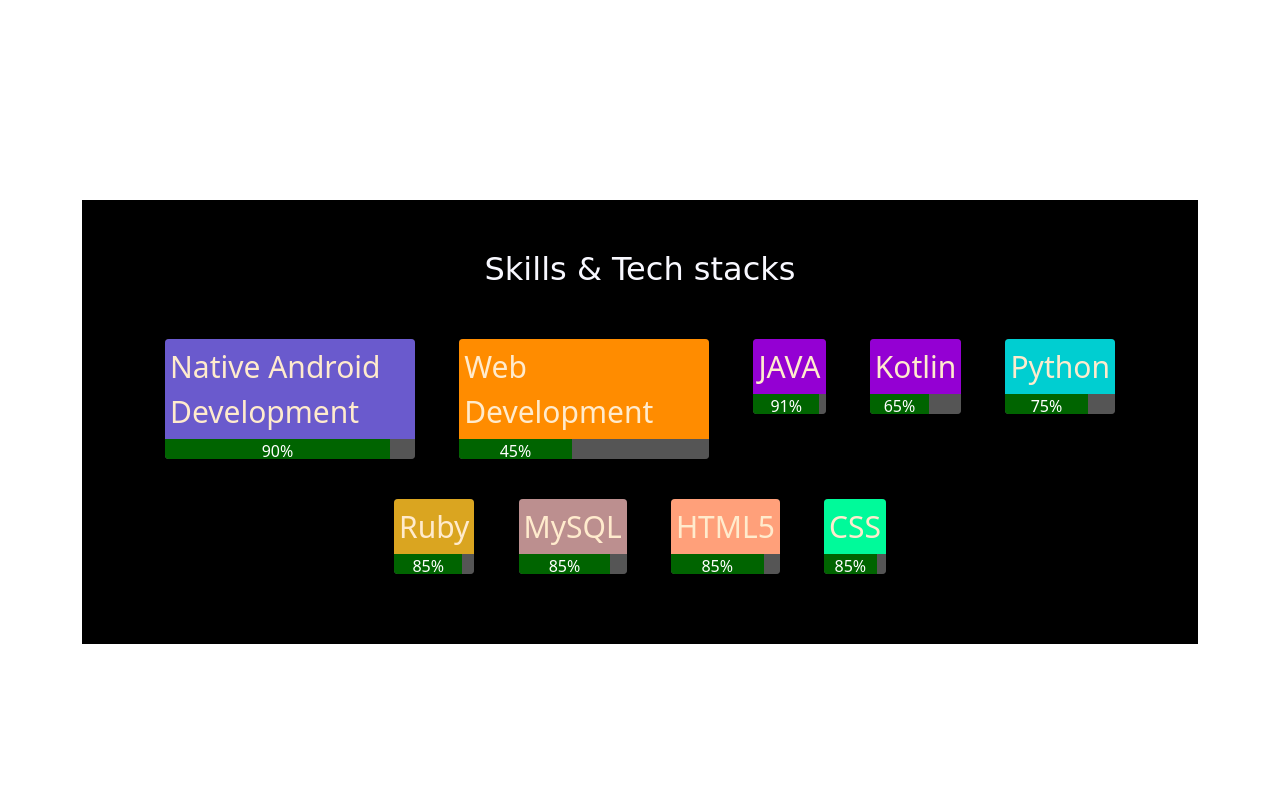
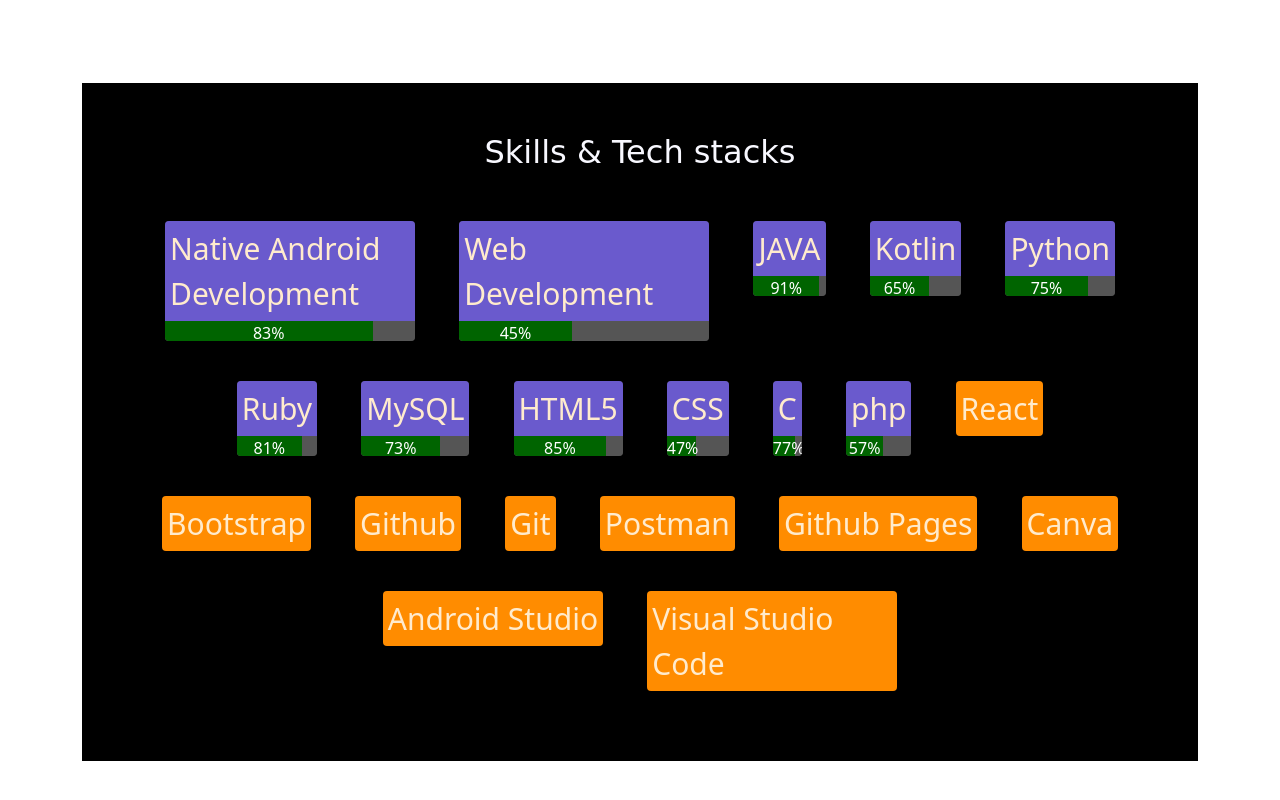
Before and after one commit to dev-divyansh/dev-divyansh-portfolio, a plain HTML site: page index.html in a window 1280 px wide. Shown: the part 1626-2426 px from the top of the page. Drawn offline with nearby package versions, Linux system fonts and the light colour scheme.

Commit message:
Update index.html

```diff
--- a/index.html
+++ b/index.html
@@ -3,7 +3,7 @@
 <head>
 	<meta charset="utf-8">
 	<meta name="viewport" content="width=device-width, initial-scale=-3.0">
-	<title>Divansh Portfolio</title>
+	<title>Divyansh Portfolio</title>
 	<link rel="stylesheet" type="text/css" href="./style.css">
 	<link href="https://cdn.jsdelivr.net/npm/bootstrap@5.0.2/dist/css/bootstrap.min.css" rel="stylesheet" integrity="sha384-EVSTQN3/azprG1Anm3QDgpJLIm9Nao0Yz1ztcQTwFspd3yD65VohhpuuCOmLASjC" crossorigin="anonymous">
 	<script src="https://cdn.jsdelivr.net/npm/bootstrap@5.0.2/dist/js/bootstrap.bundle.min.js" integrity="sha384-MrcW6ZMFYlzcLA8Nl+NtUVF0sA7MsXsP1UyJoMp4YLEuNSfAP+JcXn/tWtIaxVXM" crossorigin="anonymous"></script>
@@ -54,13 +54,13 @@
       <div class="skill" >
         <div class="skill-name" style="background-color: slateblue;"> Native  Android Development </div>
         <div class="skill-bar">
-          <div class="skill-level" style="width: 90%; background-color: darkgreen;">90%</div>
+          <div class="skill-level" style="width: 83%; background-color: darkgreen;">83%</div>
         </div>
       </div>
     </li>
     <li>
       <div class="skill" >
-        <div class="skill-name" style="background-color: darkorange;"> Web Development </div>
+        <div class="skill-name" style="background-color: slateblue;"> Web Development </div>
         <div class="skill-bar">
           <div class="skill-level" style="width: 45%; background-color: darkgreen;">45%</div>
         </div>
@@ -69,7 +69,7 @@
 
     <li>
       <div class="skill" >
-        <div class="skill-name" style="background-color: darkviolet;"> JAVA </div>
+        <div class="skill-name" style="background-color: slateblue;"> JAVA </div>
         <div class="skill-bar">
           <div class="skill-level" style="width: 91%; background-color: darkgreen;">91%</div>
         </div>
@@ -77,7 +77,7 @@
     </li>
     <li>
       <div class="skill" >
-        <div class="skill-name" style="background-color: darkviolet;"> Kotlin</div>
+        <div class="skill-name" style="background-color: slateblue;"> Kotlin</div>
         <div class="skill-bar">
           <div class="skill-level" style="width: 65%; background-color: darkgreen;">65%</div>
         </div>
@@ -85,7 +85,7 @@
     </li>
     <li>
       <div class="skill" >
-        <div class="skill-name" style="background-color: darkturquoise;"> Python </div>
+        <div class="skill-name" style="background-color: slateblue;"> Python </div>
         <div class="skill-bar">
           <div class="skill-level" style="width: 75%; background-color: darkgreen;">75%</div>
         </div>
@@ -93,7 +93,23 @@
     </li>
     <li>
       <div class="skill" >
-        <div class="skill-name" style="background-color: goldenrod;"> Ruby </div>
+        <div class="skill-name" style="background-color: slateblue;"> Ruby </div>
+        <div class="skill-bar">
+          <div class="skill-level" style="width: 81%; background-color: darkgreen;">81%</div>
+        </div>
+      </div>
+    </li>
+    <li>
+      <div class="skill" >
+        <div class="skill-name" style="background-color: slateblue;"> MySQL </div>
+        <div class="skill-bar">
+          <div class="skill-level" style="width: 73%; background-color: darkgreen;">73%</div>
+        </div>
+      </div>
+    </li>
+    <li>
+      <div class="skill" >
+        <div class="skill-name" style="background-color: slateblue;"> HTML5 </div>
         <div class="skill-bar">
           <div class="skill-level" style="width: 85%; background-color: darkgreen;">85%</div>
         </div>
@@ -101,28 +117,83 @@
     </li>
     <li>
       <div class="skill" >
-        <div class="skill-name" style="background-color: rosybrown;"> MySQL </div>
+        <div class="skill-name" style="background-color: slateblue;"> CSS </div>
         <div class="skill-bar">
-          <div class="skill-level" style="width: 85%; background-color: darkgreen;">85%</div>
+          <div class="skill-level" style="width: 47%; background-color: darkgreen;">47%</div>
         </div>
       </div>
     </li>
     <li>
       <div class="skill" >
-        <div class="skill-name" style="background-color: lightsalmon;"> HTML5 </div>
+        <div class="skill-name" style="background-color: slateblue;"> C </div>
         <div class="skill-bar">
-          <div class="skill-level" style="width: 85%; background-color: darkgreen;">85%</div>
+          <div class="skill-level" style="width: 77%; background-color: darkgreen;">77%</div>
         </div>
       </div>
     </li>
     <li>
       <div class="skill" >
-        <div class="skill-name" style="background-color: mediumspringgreen;"> CSS </div>
+        <div class="skill-name" style="background-color: slateblue;"> php </div>
         <div class="skill-bar">
-          <div class="skill-level" style="width: 85%; background-color: darkgreen;">85%</div>
+          <div class="skill-level" style="width: 57%; background-color: darkgreen;">57%</div>
         </div>
       </div>
     </li>
+    <li>
+      <div class="skill" >
+        <div class="skill-name" style="background-color: darkorange;"> React </div>
+
+      </div>
+    </li>
+    <li>
+      <div class="skill" >
+        <div class="skill-name" style="background-color: darkorange;"> Bootstrap </div>
+
+      </div>
+    </li>
+    <li>
+      <div class="skill" >
+        <div class="skill-name" style="background-color: darkorange;"> Github </div>
+
+      </div>
+    </li>
+    <li>
+      <div class="skill" >
+        <div class="skill-name" style="background-color: darkorange;"> Git</div>
+
+      </div>
+    </li>
+    <li>
+      <div class="skill" >
+        <div class="skill-name" style="background-color: darkorange;"> Postman</div>
+
+      </div>
+    </li>
+    <li>
+      <div class="skill" >
+        <div class="skill-name" style="background-color: darkorange;"> Github Pages </div>
+
+      </div>
+    </li>
+    <li>
+      <div class="skill" >
+        <div class="skill-name" style="background-color: darkorange;"> Canva </div>
+
+      </div>
+    </li>
+    <li>
+      <div class="skill" >
+        <div class="skill-name" style="background-color: darkorange;"> Android Studio </div>
+
+      </div>
+    </li>
+    <li>
+      <div class="skill" >
+        <div class="skill-name" style="background-color: darkorange;"> Visual Studio Code </div>
+
+      </div>
+    </li>
+
 
   </ul>
 </section>
```
